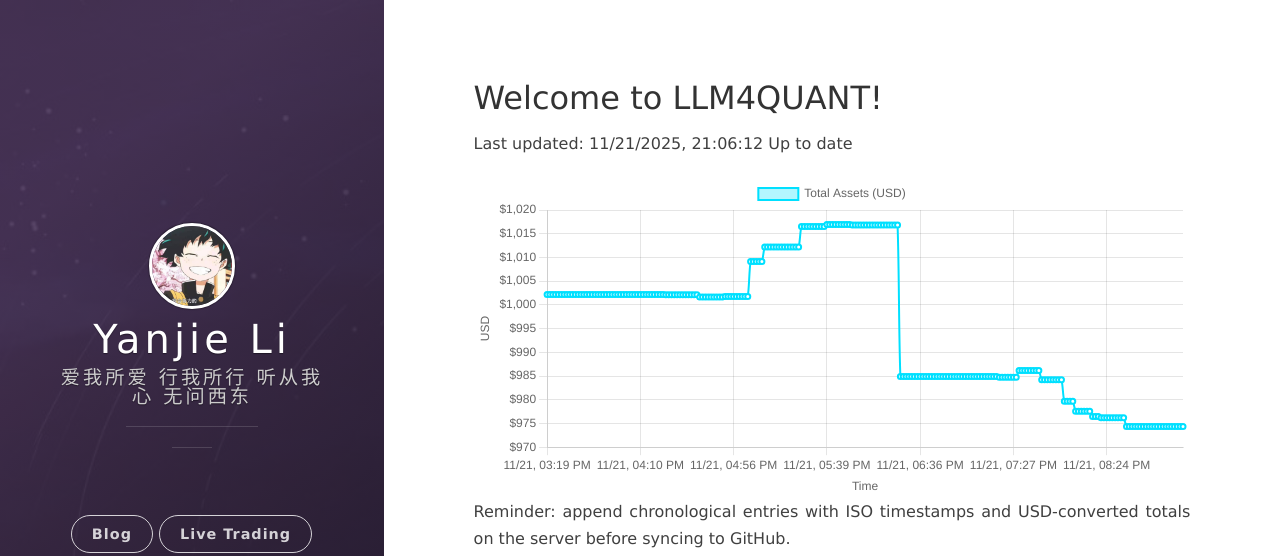
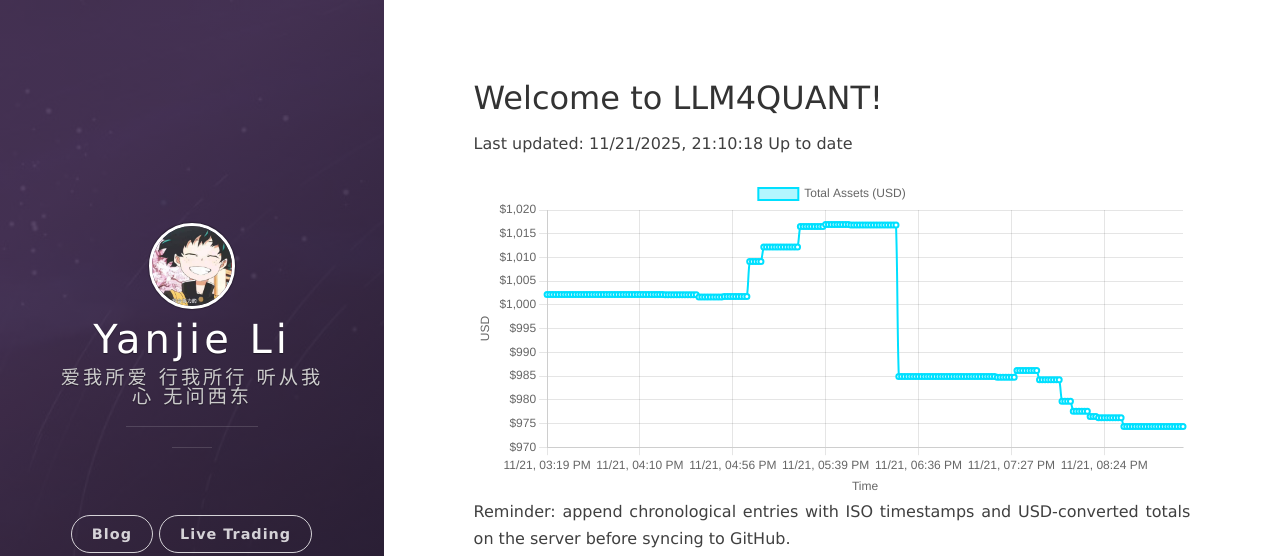
Before and after one commit to leeyegy/leeyegy.github.io, a Jekyll site: the page built from live-trading.html, in a window 1280 px wide. Shown: the top 556 px of the page. Built offline with Jekyll 4.4.1, drawn with Linux system fonts in a browser that asks for light colours; nearby versions of some CDN libraries.

Commit message:
AccountMonitor: update balance history 2025-11-22T05:10:18+08:00

```diff
--- a/assets/data/binance/balance-history.json
+++ b/assets/data/binance/balance-history.json
@@ -1,5 +1,5 @@
 {
-  "generatedAt": "2025-11-22T05:06:12+08:00",
+  "generatedAt": "2025-11-22T05:10:18+08:00",
   "asset": "total_usd_value",
   "history": [
     {
@@ -905,6 +905,10 @@
     {
       "timestamp": "2025-11-22T05:06:12+08:00",
       "totalUsd": 974.36593718
+    },
+    {
+      "timestamp": "2025-11-22T05:10:18+08:00",
+      "totalUsd": 974.36593718
     }
   ]
 }
```
